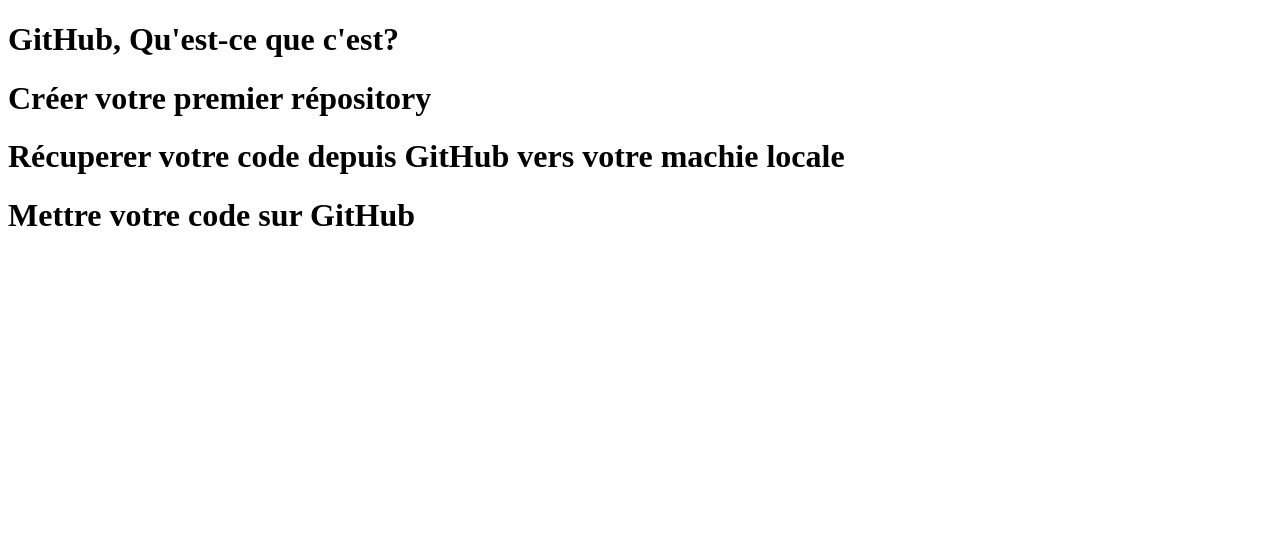
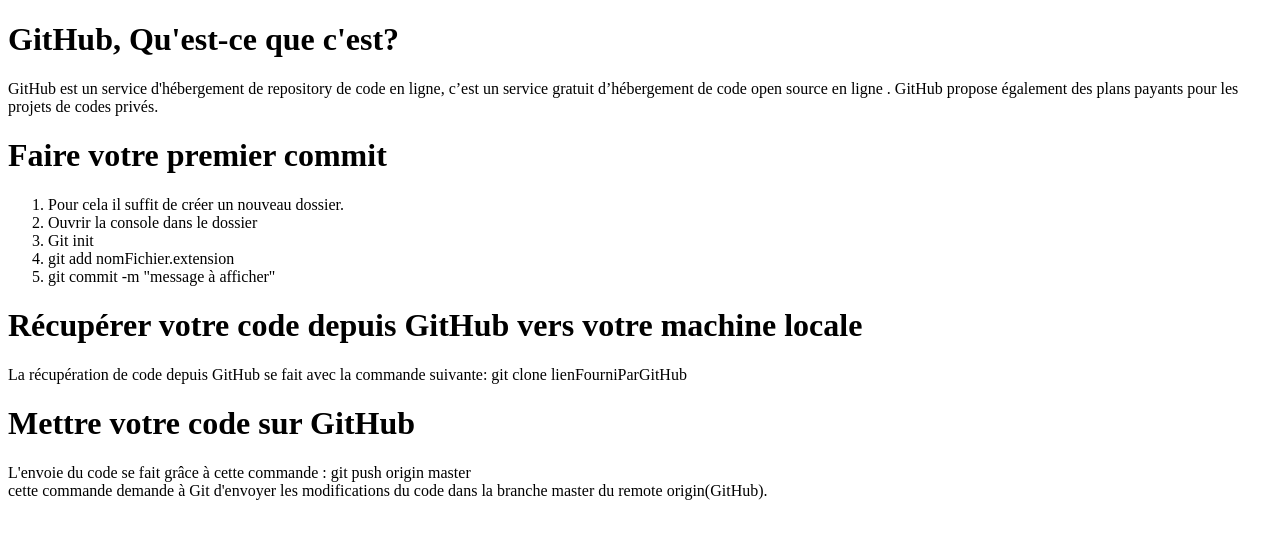
Before and after one commit to Sowsow20/GIT, a plain HTML site: page index.html in a window 1280 px wide. Drawn offline with Linux system fonts and the light colour scheme.

Commit message:
edition de la page index

```diff
--- a/index.html
+++ b/index.html
@@ -6,8 +6,23 @@
 </head>
 <body>
 <h1>GitHub, Qu'est-ce que c'est?</h1>
-<h1>Créer votre premier répository </h1>
-<h1>Récuperer votre code depuis GitHub vers votre machie locale </h1>
+GitHub est un service  d'hébergement de repository de code en ligne, c’est un service gratuit d’hébergement de code open source en ligne . GitHub propose également des plans payants pour les projets de codes privés.
+
+<h1>Faire votre premier commit </h1>
+	<ol>
+		<li>Pour cela il suffit de créer un nouveau dossier.</li>
+		<li>Ouvrir la console dans le dossier </li>
+		<li>Git init</li>
+		<li>git add nomFichier.extension</li>
+		<li>git commit -m "message à afficher"</li>
+	</ol>
+
+<h1>Récupérer votre code depuis GitHub vers votre machine locale </h1>
+La récupération de code depuis GitHub se fait avec la commande suivante:
+git clone lienFourniParGitHub
+
 <h1>Mettre votre code sur GitHub </h1>
+L'envoie du code se fait grâce à cette commande : git push origin master
+<br>cette commande demande à Git d'envoyer les modifications du code dans la branche master du remote origin(GitHub).
 </body>
 </html>
```
